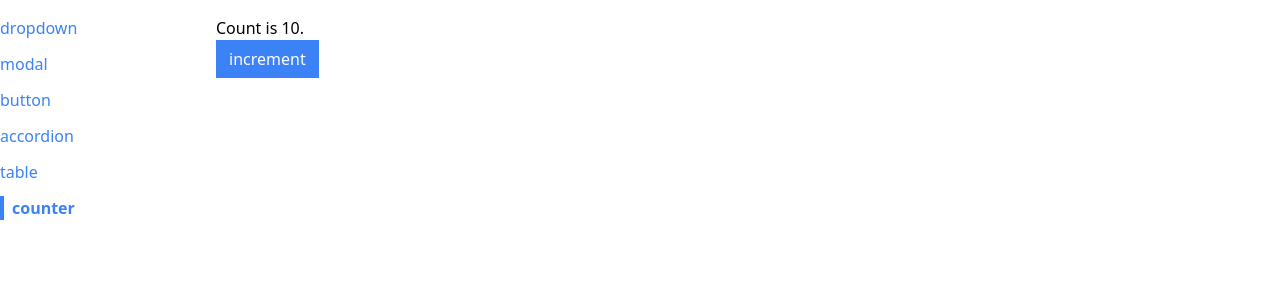
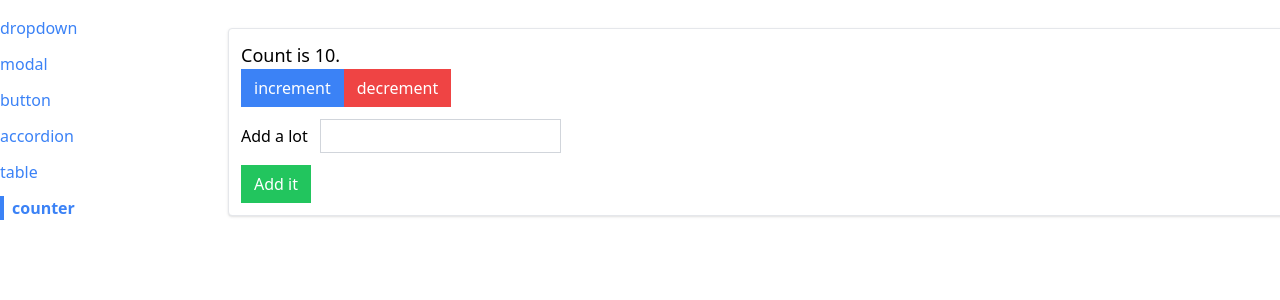
Before and after one commit to KenAtopos/react_practice, a React (Create React App) app in the folder comps/: page /counter in a window 1280 px wide. Shown: the top 300 px of the page. Built offline with nearby package versions, Linux system fonts and the light colour scheme.

Commit message:
start to use reducer

```diff
--- a/comps/src/pages/CounterPage.js
+++ b/comps/src/pages/CounterPage.js
@@ -1,16 +1,49 @@
+import { useState } from "react";
 import Button from "../components/Button";
-import useCounter from "../hooks/use-counter";
+import Panel from "../components/Panel";
 
 function CounterPage({ initialCount }) {
-  const { count, increment } = useCounter(initialCount);
+  const [count, setCount] = useState(initialCount);
+  const [addValue, setAddValue] = useState(0);
+
+  const increment = () => setCount(count + 1);
+  const decrement = () => setCount(count - 1);
+
+  const handleChange = (e) => {
+    const value = +e.target.value || 0;
+
+    setAddValue(value);
+  };
+
+  const handleSubmit = (e) => {
+    e.preventDefault();
+
+    setCount(count + addValue);
+    setAddValue(0);
+  };
 
   return (
-    <div>
-      <h1>Count is {count}.</h1>
-      <Button primary onClick={increment}>
-        increment
-      </Button>
-    </div>
+    <Panel className="m-3">
+      <h1 className="text-lg">Count is {count}.</h1>
+      <div className="flex flex-row">
+        <Button primary onClick={increment}>
+          increment
+        </Button>
+        <Button danger onClick={decrement}>
+          decrement
+        </Button>
+      </div>
+      <form onSubmit={handleSubmit}>
+        <label>Add a lot</label>
+        <input
+          type="number"
+          value={addValue || ""}
+          onChange={handleChange}
+          className="p-1 m-3 bg-grey-50 border border-gray-300"
+        />
+        <Button success>Add it</Button>
+      </form>
+    </Panel>
   );
 }
 
```
